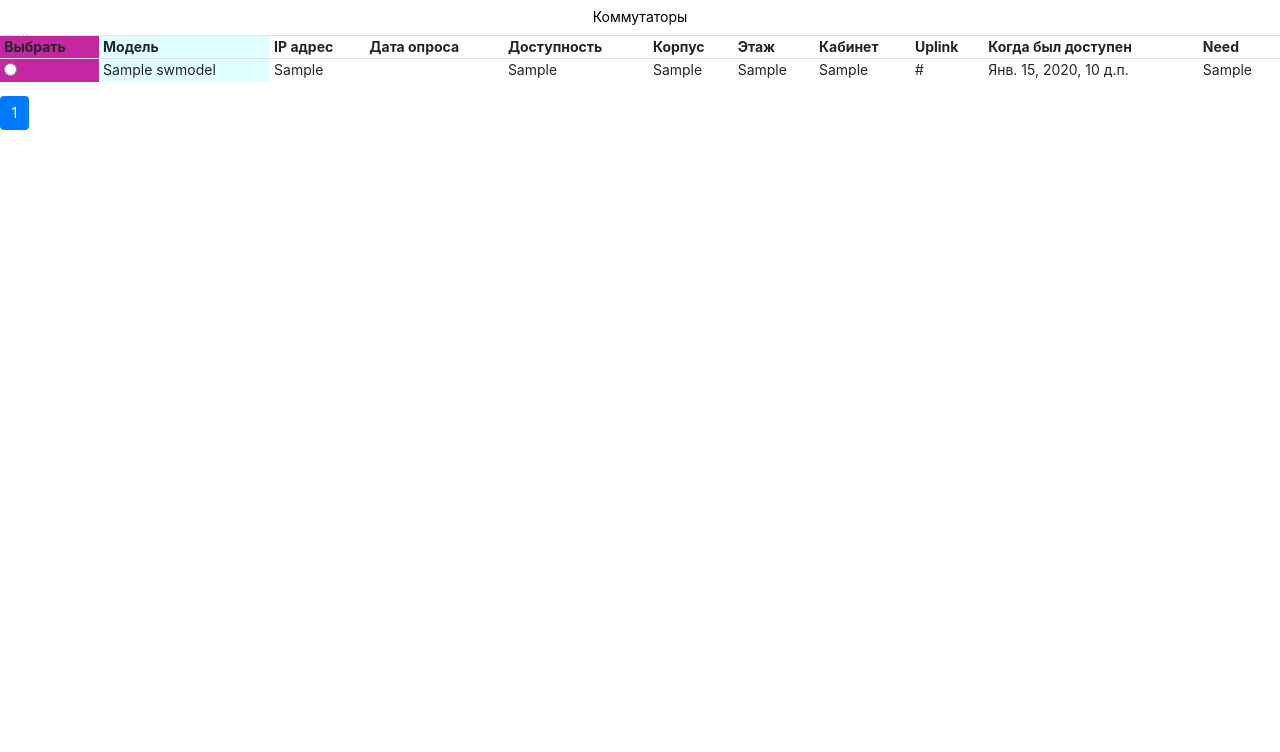
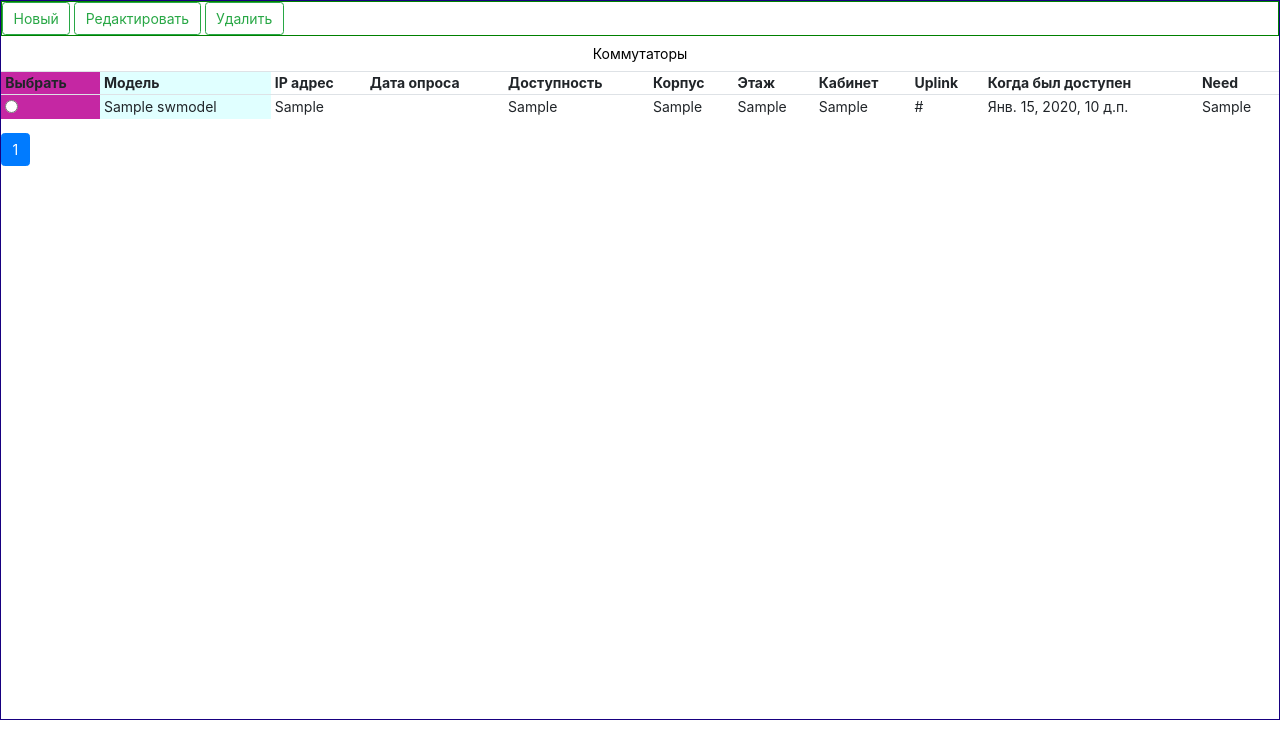
Before and after one commit to moronzano/macdata, a Django app: a page that uses app1/templates/switches/switch_list.html in a window 1280 px wide. Shown: the part 48-800 px from the top of the page. Run offline with Django 3.2, Linux system fonts and the light colour scheme; tables that the repository leaves empty hold one stand-in row (values such as "Sample post"); some libraries are stand-ins or nearby versions.

Commit message:
with form

```diff
--- a/app1/static/storemac.css
+++ b/app1/static/storemac.css
@@ -94,6 +94,17 @@ h6 {
     float: up;
     padding: 10;
 }
+
+.storemenu2 {
+    border: 1px solid rgb(23, 0, 128);
+    /*background-color: rgb(105, 120, 255);*/
+    width: 100%;
+    height: 90%;
+    float: up;
+    padding: 10;
+    overflow-y: auto;
+}
+
 .search-panel {
     width: 100%;
     float: up;
--- a/app1/templates/switches/switch_list.html
+++ b/app1/templates/switches/switch_list.html
@@ -8,6 +8,17 @@ Switches
 
 {% block content %}
 <!--h1-- class="mb-5">Коммутаторы</!--h1-->
+<div class="storemenu2">
+    <form class="search-panel" action="{% url 'SwChoiceView' %}" method="post">
+        {% csrf_token %}
+        <div class="storemenu">
+            <button class="btn-search btn btn-outline-success my-2 my-sm-0" type="submit">Новый</button>
+            <button class="btn-search btn btn-outline-success my-2 my-sm-0" type="submit">Редактировать</button>
+            <button class="btn-search btn btn-outline-success my-2 my-sm-0" type="submit">Удалить</button>
+        </div>
+
+
+
         <table class="table">
             <caption class="mcaption">Коммутаторы</caption>
 
@@ -48,4 +59,6 @@ Switches
         <div class="q1">
             {% include 'include/pagination.html' %}
         </div>
+    </form>
+</div>
 {% endblock %}
--- a/app1/urls.py
+++ b/app1/urls.py
@@ -14,6 +14,7 @@ urlpatterns = [
     path('^mac-table-search/$', StoreMacFilterView.as_view(),
          name='StoreMacFilterView'),
     path('^sw-menu/$', SwithesDetail.as_view(), name='SwithesDetail'),
-    path(r'^<int:pk1>/<int:p1>', StoreMacView2.as_view(), name='StoreMacView2')
+    path(r'^<int:pk1>/<int:p1>', StoreMacView2.as_view(), name='StoreMacView2'),
+    path(r'^sw-choice/$', SwChoiceView, name='SwChoiceView')
     #path(r'^(?P<pk1>\d+)', StoreMacView2.as_view(), name='StoreMacView2')
 ]
--- a/app1/views.py
+++ b/app1/views.py
@@ -9,6 +9,15 @@ from django.shortcuts import get_object_or_404
 
 def index(request):
     return render(request, "switches/index.html")
+
+
+def SwChoiceView(request):
+    if request.POST:
+        # if 'sw' in request.POST:
+        sw = request.POST.get('sw', '1')
+        print(sw)
+    return render(request, "switches/index.html")
+    # return render(request, "/")
 
 
 class SwithesView(View):
@@ -23,7 +32,7 @@ class SwithesView2(ListView):
     model = Switches
     context_object_name = "switch_list"
     template_name = "switches/switch_list.html"
-    paginate_by = 20
+    paginate_by = 17
 
     # Оставлено в качестве альтернативного примера пагинации
     # def get_queryset(self):
```
Lines whose indentation alone changed are shown as unchanged.
